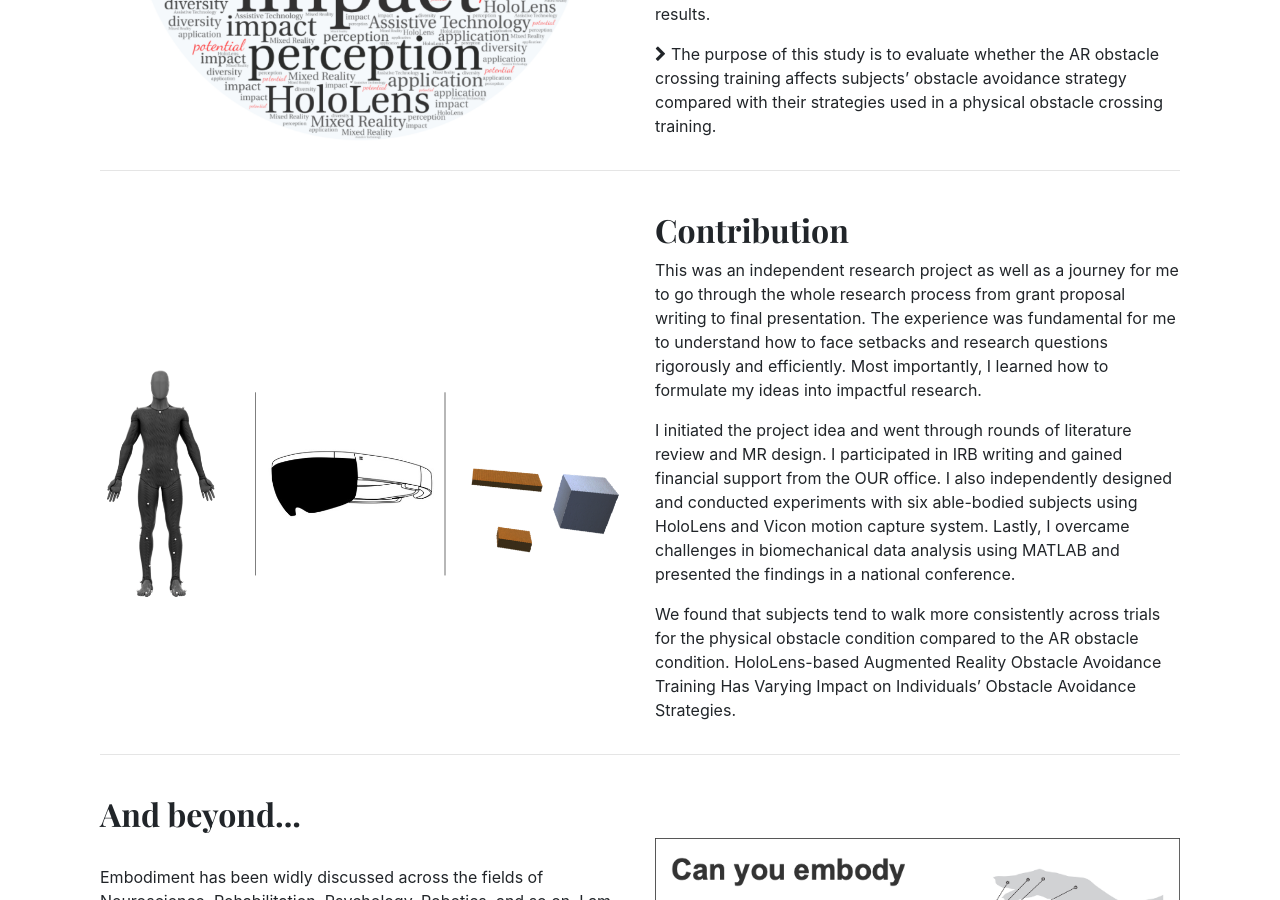
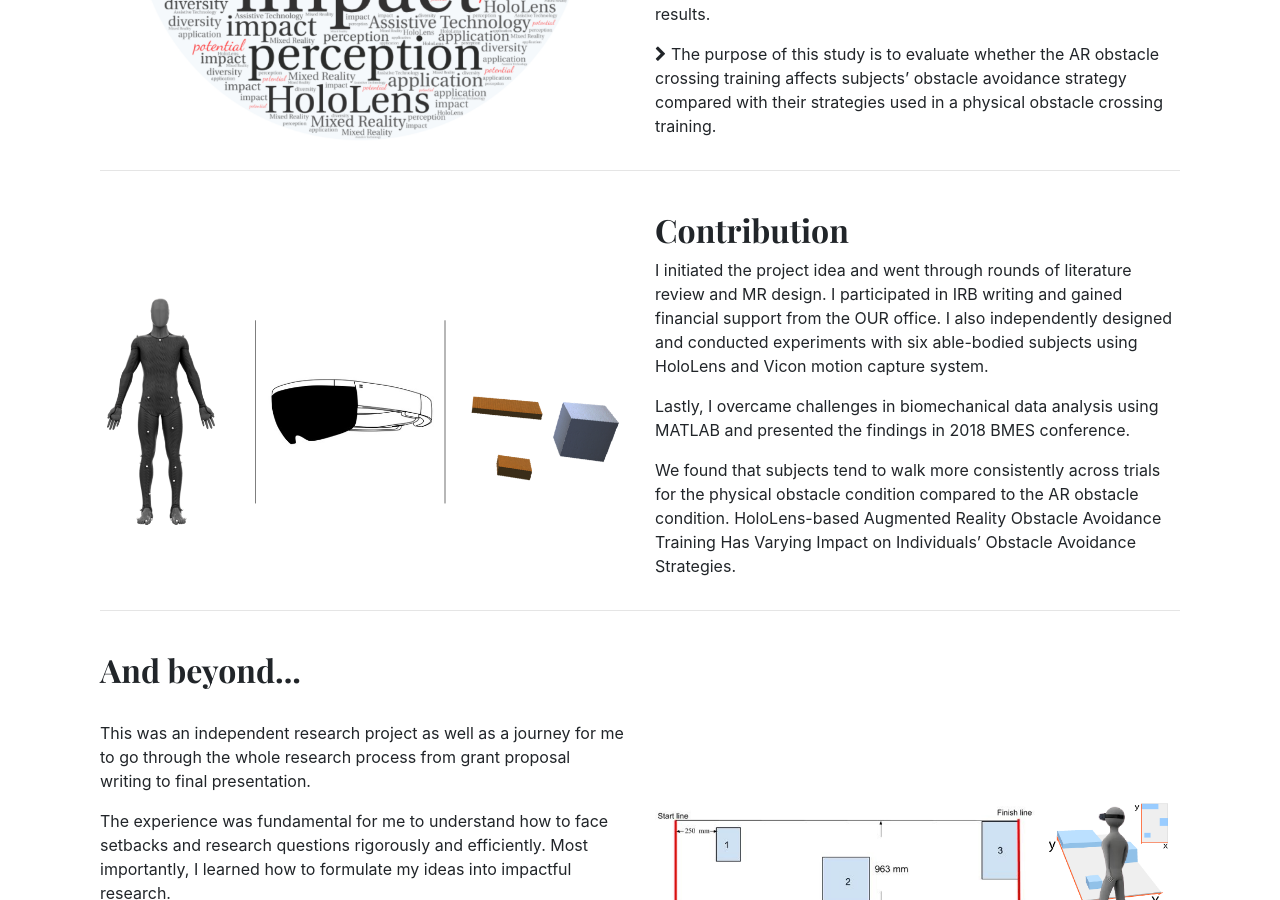
Before and after one commit to zoelzw/zoelzw.github.io, a Jekyll site: the page built from _collections/_research/eHoloLens.markdown, in a window 1280 px wide and 900 px high, scrolled down 2173 px. Built offline with Jekyll 4.4.1, drawn with Linux system fonts in a browser that asks for light colours; nearby versions of some CDN libraries; some web fonts are replaced; some of the changed lines change nothing that is shown; some of the changed text lies outside the part shown.

Commit message:
finalize hololens

```diff
--- a/_collections/_research/eHoloLens.markdown
+++ b/_collections/_research/eHoloLens.markdown
@@ -70,10 +70,10 @@ image: https://github.com/zoelzw/zoelzw/blob/master/assets/HoloLens.png?raw=true
     <br>
     <h2>Contribution</h2>
     <p>
-      This was an independent research project as well as a journey for me to go through the whole research process from grant proposal writing to final presentation. The experience was fundamental for me to understand how to face setbacks and research questions rigorously and efficiently. Most importantly, I learned how to formulate my ideas into impactful research.
+      I initiated the project idea and went through rounds of literature review and MR design. I participated in IRB writing and gained financial support from the OUR office. I also independently designed and conducted experiments with six able-bodied subjects using HoloLens and Vicon motion capture system.
     </p>
     <p>
-      I initiated the project idea and went through rounds of literature review and MR design. I participated in IRB writing and gained financial support from the OUR office. I also independently designed and conducted experiments with six able-bodied subjects using HoloLens and Vicon motion capture system. Lastly, I overcame challenges in biomechanical data analysis using MATLAB and presented the findings in a national conference.
+      Lastly, I overcame challenges in biomechanical data analysis using MATLAB and presented the findings in 2018 BMES conference.
     </p>
     <p>
       We found that subjects tend to walk more consistently across trials for the physical obstacle condition compared to the AR obstacle condition. HoloLens-based Augmented Reality Obstacle Avoidance Training Has Varying Impact on Individuals’ Obstacle Avoidance Strategies.
@@ -88,20 +88,18 @@ image: https://github.com/zoelzw/zoelzw/blob/master/assets/HoloLens.png?raw=true
     <h2>And beyond...</h2>
     <br>
      <p>
-      Embodiment has been widly discussed across the fields of Neuroscience, Rehabilitation, Psychology, Robotics, and so on. I am also very interested in the concept of embodying foreign objects since it may enable new paradiams in HCI.
+      This was an independent research project as well as a journey for me to go through the whole research process from grant proposal writing to final presentation.
     </p>
     <p>
-      For instance, Human Computer Integration apply this concept to an extrem that the human body and machines become one. Will this be the future? Is it possible to change our implicit social bias by putting ourselves in other people’s <s>shoes</s> bodies?
+      The experience was fundamental for me to understand how to face setbacks and research questions rigorously and efficiently. Most importantly, I learned how to formulate my ideas into impactful research.
     </p>
     <p>
-      I led a reading group with my colleague Jun Nishida to review related literature and brianstorm with the HCI club at Uchicago. <a href="https://docs.google.com/document/d/1NCBNpC0st1C7V_l9gFCEBYUCEFTQTOyQkMSwn7YjU2E/edit?usp=sharing" style="text-decoration: none; border-bottom: 1px solid #ff0000; color: #000000;">More details</a>
+      I received many interesting and challenging questions during the poster sessions. Some people expressed their excitement about emerging technologies, while others showed their concerns. All the feedbacks inspired me to search for effective Human Computer Interaction that augments human performance and experiences.
     </p>
   </div>
 
   <div class="col-md-6">
     <br>
-    <!-- <div class="img-fluid rounded mt-2 mb-2 mb-md-0" style="background-image: url(https://github.com/zoelzw/zoelzw.github.io/blob/master/assets/Embodiment.png?raw=true);  height: 50vh; background-position:center;"> -->
-    <img src="https://github.com/zoelzw/zoelzw.github.io/blob/master/assets/Embodiment.png?raw=true" style='height: 100%; width: 100%; object-fit: contain'/>
+    <img src="https://github.com/zoelzw/zoelzw.github.io/blob/master/assets/HoloLens1.png?raw=true" style='height: 100%; width: 100%; object-fit: contain'/>
   </div>
 </div>
-<hr bordercolor = "lightgrey">
```
